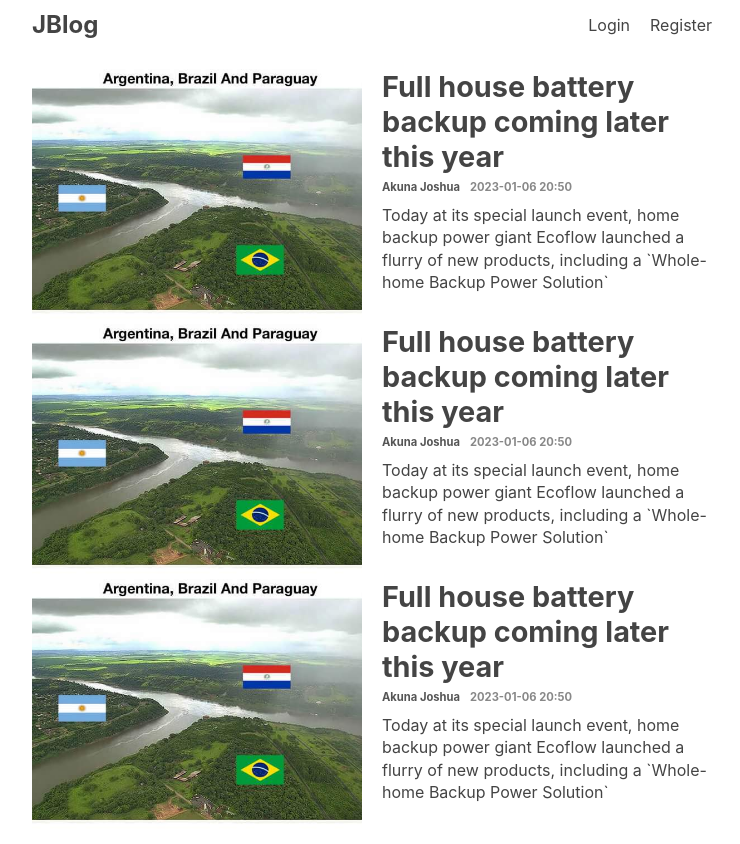
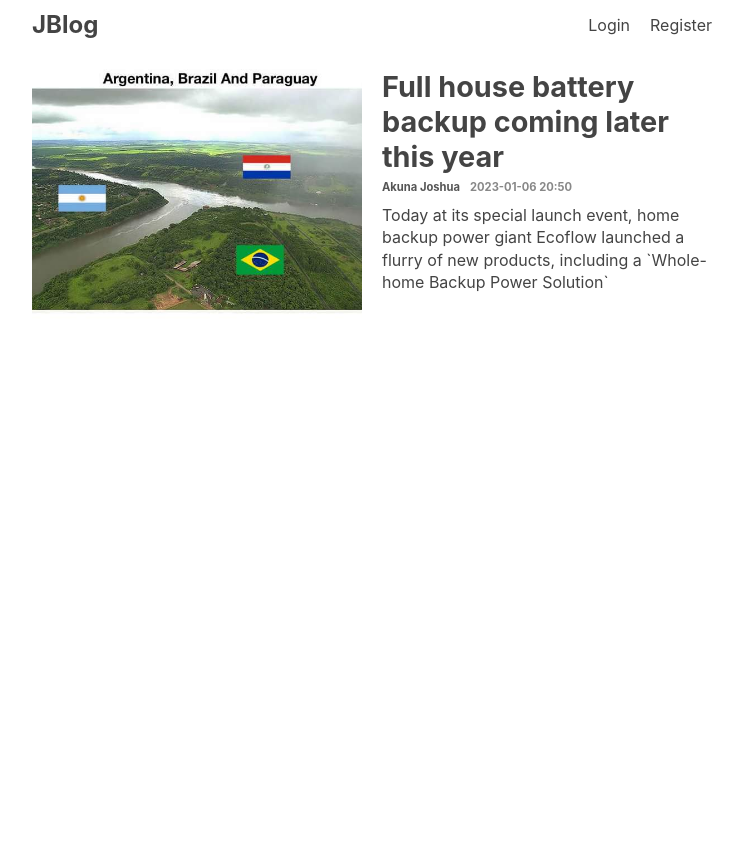
Before and after one commit to joshua-akuna/alx-project-client, a React (Create React App) app: page / in a window 1280 px wide. Shown: the whole page, without its empty margins (268-1008 px from the left). After the commit the page ends 800 px from the top, so only its background shows below. Built offline with nearby package versions, Linux system fonts and the light colour scheme.

Commit message:
Layout component implemented for react routing setup

```diff
--- a/src/App.js
+++ b/src/App.js
@@ -1,24 +1,19 @@
 import { BrowserRouter, Routes, Route } from 'react-router-dom';
 import './App.css';
-import Header from './Header';
-import Post from './Post';
+import  Post from './Post';
+import Layout from './Layout';
 
 function App() {
   return (
     <BrowserRouter>
-      <Routes>
-        <Route index element={
-          <div className='blog'>
-            <Header />
-            <Post />
-            <Post />
-            <Post />
-          </div>
-        } />
-      </Routes>
-
+    <Routes>
+      <Route path={"/"} element={<Layout />}>
+        <Route index element={ <Post /> }/>
+        <Route path='/login' element={<h1>Login Page</h1>} />
+      </Route>
+    </Routes>
     </BrowserRouter>
-);
+  );
 }
 
 export default App;
--- a/src/Header.js
+++ b/src/Header.js
@@ -1,10 +1,12 @@
+import { Link } from "react-router-dom";
+
 export default function Header(){
     return (
         <header>
-            <a href='' className='logo'>JBlog</a>
+            <a href='/' className='logo'>JBlog</a>
             <nav>
-                <a href=''>Login</a>
-                <a href=''>Register</a>
+                <a href='/login'>Login</a>
+                <a href='/'>Register</a>
             </nav>
         </header>
     );
--- /dev/null
+++ b/src/Layout.js
@@ -0,0 +1,11 @@
+import { Outlet } from "react-router-dom";
+import Header from "./Header";
+
+export default function Layout(){
+    return (
+        <div className='blog'>
+            <Header />
+            <Outlet />
+        </div>
+    );
+}
```
